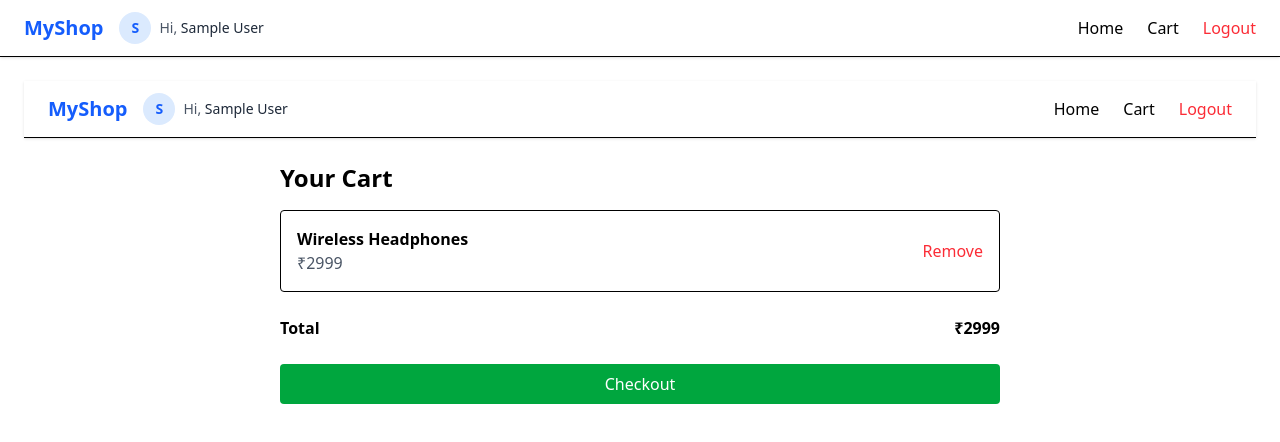
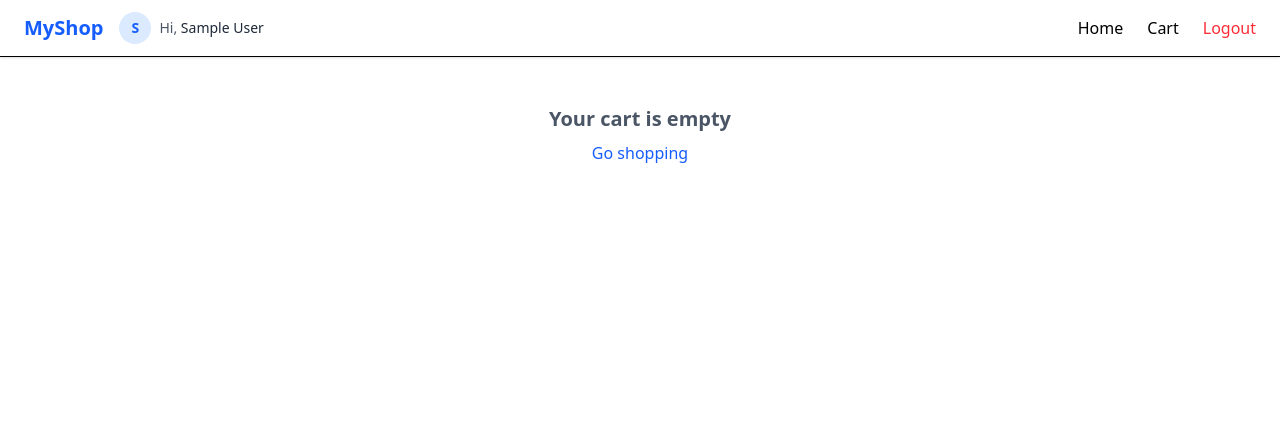
Before and after one commit to saurabh-saini/E-Commerce-Website-and-Admin-Panel, a React app in the folder frontend/: page /cart in a window 1280 px wide. Shown: the top 442 px of the page. Built offline with nearby package versions, Linux system fonts and the light colour scheme; sample sign-in values are in the browser's storage; the HTML template or start-up script is replaced by a standard one.

Commit message:
add cart UI and add cart-Slice in store

```diff
--- a/frontend/src/pages/Cart.tsx
+++ b/frontend/src/pages/Cart.tsx
@@ -1,32 +1,99 @@
-import Navbar from "../components/Navbar";
+import { useDispatch, useSelector } from "react-redux";
+import { useNavigate } from "react-router-dom";
+
+import type { RootState, AppDispatch } from "../store";
+import {
+  increaseQty,
+  decreaseQty,
+  removeFromCart,
+} from "../store/slices/cartSlice";
 
 export default function Cart() {
+  const dispatch = useDispatch<AppDispatch>();
+  const navigate = useNavigate();
+
+  const { items } = useSelector((state: RootState) => state.cart);
+
+  const total = items.reduce(
+    (sum: number, item) => sum + item.price * item.quantity,
+    0
+  );
+
+  // 🟡 Empty cart UI
+  if (items.length === 0) {
     return (
-    <>
-      <Navbar />
-      <div className="p-6 max-w-3xl mx-auto">
-        <h2 className="text-2xl font-bold mb-4">Your Cart</h2>
+      <div className="p-6 text-center text-gray-600">
+        <h2 className="text-xl font-semibold mb-2">Your cart is empty</h2>
+        <button
+          onClick={() => navigate("/home")}
+          className="text-blue-600 hover:underline"
+        >
+          Go shopping
+        </button>
+      </div>
+    );
+  }
 
-        <div className="border rounded p-4 flex justify-between items-center">
+  return (
+    <div className="p-6 max-w-4xl mx-auto space-y-6">
+      <h1 className="text-2xl font-bold">Shopping Cart</h1>
+
+      {/* CART ITEMS */}
+      <div className="space-y-4">
+        {items.map((item) => (
+          <div
+            key={item._id}
+            className="flex justify-between items-center border rounded p-4"
+          >
+            {/* LEFT */}
             <div>
-            <h3 className="font-semibold">Wireless Headphones</h3>
-            <p className="text-gray-600">₹2999</p>
+              <h3 className="font-medium">{item.name}</h3>
+              <p className="text-blue-600 font-semibold">₹{item.price}</p>
             </div>
 
-          <button className="text-red-500 hover:underline">
+            {/* QUANTITY */}
+            <div className="flex items-center gap-3">
+              <button
+                onClick={() => dispatch(decreaseQty(item._id))}
+                className="px-3 py-1 border rounded hover:bg-gray-100"
+              >
+                −
+              </button>
+
+              <span className="font-medium">{item.quantity}</span>
+
+              <button
+                onClick={() => dispatch(increaseQty(item._id))}
+                className="px-3 py-1 border rounded hover:bg-gray-100"
+              >
+                +
+              </button>
+            </div>
+
+            {/* REMOVE */}
+            <button
+              onClick={() => dispatch(removeFromCart(item._id))}
+              className="text-red-500 hover:text-red-600"
+            >
               Remove
             </button>
           </div>
-
-        <div className="mt-6 flex justify-between font-bold">
-          <span>Total</span>
-          <span>₹2999</span>
+        ))}
       </div>
 
-        <button className="mt-6 w-full bg-green-600 text-white py-2 rounded hover:bg-green-700">
-          Checkout
+      {/* SUMMARY */}
+      <div className="border-t pt-4 flex justify-between items-center">
+        <h2 className="text-lg font-semibold">
+          Total: <span className="text-blue-600">₹{total}</span>
+        </h2>
+
+        <button
+          onClick={() => navigate("/checkout")}
+          className="bg-blue-600 text-white px-6 py-2 rounded hover:bg-blue-700"
+        >
+          Proceed to Checkout
         </button>
       </div>
-    </>
+    </div>
   );
 }
--- a/frontend/src/store/index.ts
+++ b/frontend/src/store/index.ts
@@ -1,9 +1,11 @@
 import { configureStore } from "@reduxjs/toolkit";
 import authReducer from "./slices/authSlice";
+import cartReducer from "./slices/cartSlice";
 
 export const store = configureStore({
   reducer: {
     auth: authReducer,
+    cart: cartReducer,
   },
 });
 
```
Lines whose indentation alone changed are shown as unchanged.
